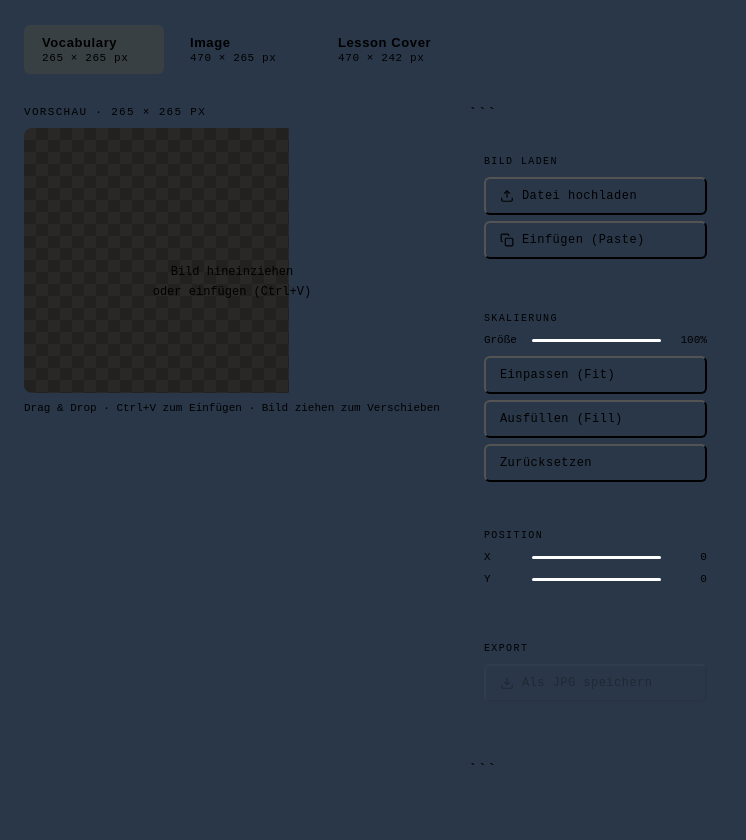
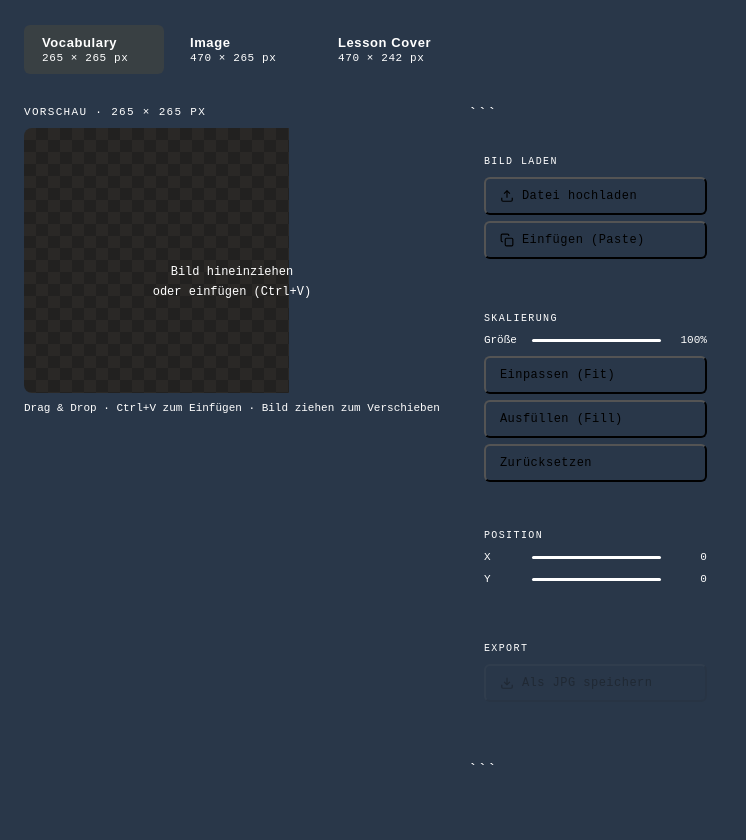
Before and after one commit to SteffenWgit/Lezugo-website, a plain HTML site: page imagetool.html in a window 1280 px wide. Shown: the part 78-918 px from the top of the page, without its empty margins (0-746 px from the left). Drawn offline with Linux system fonts and the light colour scheme.

Commit message:
Update imagetool.html

```diff
--- a/imagetool.html
+++ b/imagetool.html
@@ -24,7 +24,7 @@
 body {
 font-family: ‘DM Mono’, monospace;
 background: #293749;
-color: var(–text);
+color: #FFFFFF;
 min-height: 100vh;
 padding: 32px 24px 60px;
 }
```
